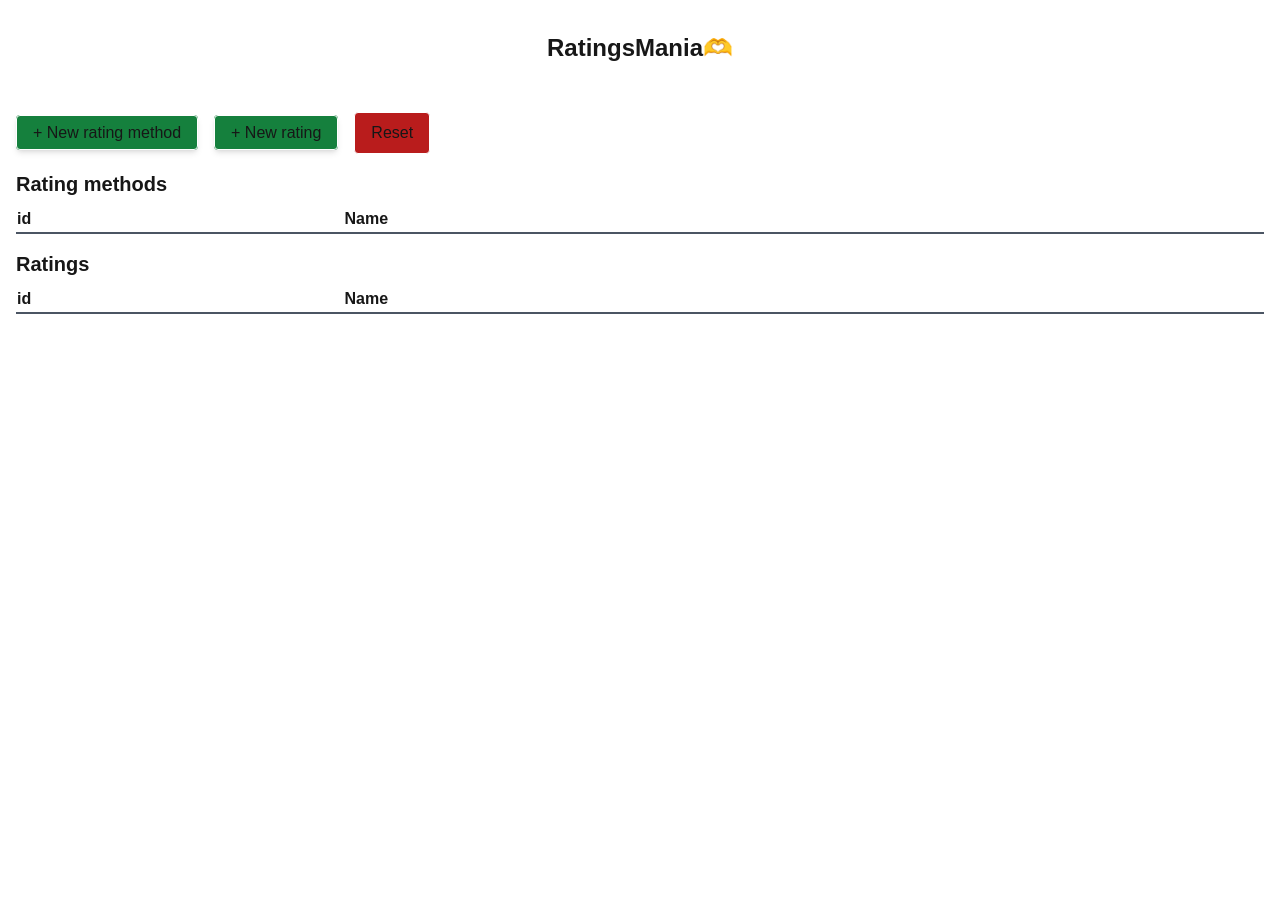
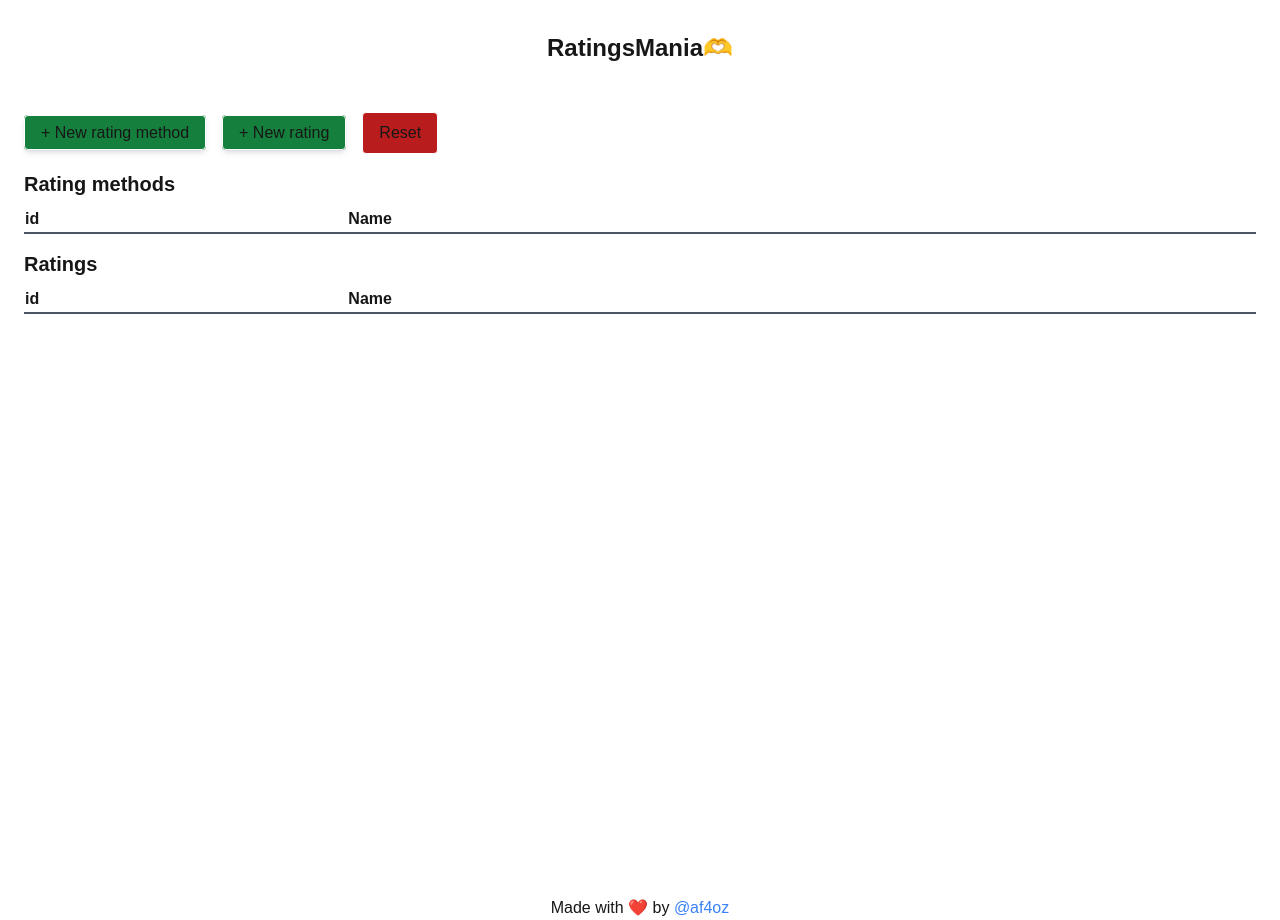
Before and after one commit to af4oz/rating-methods, a Next.js app: page / in a window 1280 px wide. Before the commit the page ends 800 px from the top, so only its background shows below. Built offline with nearby package versions, Linux system fonts and the light colour scheme.

Commit message:
Add some styles

```diff
--- a/components/Layout.tsx
+++ b/components/Layout.tsx
@@ -2,11 +2,17 @@ import { ReactElement } from "react";
 
 export default function Layout({ children }: { children: ReactElement }) {
   return (
-    <div className="container mx-auto">
+    <div className="container px-2 mx-auto">
       <header className="my-8 w-full text-center font-bold text-2xl">
         RatingsMania🫶
       </header>
-      <main>{children}</main>
+      <main className="min-h-screen">{children}</main>
+      <footer className="text-center">
+        Made with ❤️ by{" "}
+        <a className="link" href="https://github.com/af4oz">
+          @af4oz
+        </a>
+      </footer>
     </div>
   );
 }
--- a/pages/index.tsx
+++ b/pages/index.tsx
@@ -42,7 +42,9 @@ export default function Home() {
                     <tr className="border-b-1 border-gray-600" key={item.id}>
                       <td>{item.id}</td>
                       <td>
-                        <Link href={`/method/${item.id}`}>{item.name}</Link>
+                        <Link className="link" href={`/method/${item.id}`}>
+                          {item.name}
+                        </Link>
                       </td>
                     </tr>
                   );
@@ -65,7 +67,9 @@ export default function Home() {
                     <tr className="border-b-1 border-gray-600" key={item.id}>
                       <td>{item.id}</td>
                       <td>
-                        <Link href={`/rating/${item.id}`}>{item.name}</Link>
+                        <Link className="link" href={`/rating/${item.id}`}>
+                          {item.name}
+                        </Link>
                       </td>
                     </tr>
                   );
--- a/pages/method/[id].tsx
+++ b/pages/method/[id].tsx
@@ -28,13 +28,13 @@ export default function ViewMethod() {
       <div className="flex justify-between">
         <h1 className="h1">Rating Method Name: {method.name}</h1>
         <div>
-          <button className="btn-primary mr-4" onClick={handleApply}>
+          <button className="btn-primary mr-4 mb-2" onClick={handleApply}>
             Apply
           </button>
-          <button className="btn-primary mr-4" onClick={handleEdit}>
+          <button className="btn-primary mr-4 mb-2" onClick={handleEdit}>
             Edit 📝
           </button>
-          <button className="btn-primary" onClick={handleFork}>
+          <button className="btn-primary mb-2" onClick={handleFork}>
             Fork
           </button>
         </div>
--- a/pages/rating/[id].tsx
+++ b/pages/rating/[id].tsx
@@ -24,10 +24,10 @@ export default function ViewRating() {
       <div className="flex justify-between">
         <h1 className="h1">Rating Name: {rating.name}</h1>
         <div>
-          <button className="btn-primary mr-4" onClick={handleEdit}>
+          <button className="btn-primary mr-4 mb-2" onClick={handleEdit}>
             Edit 📝
           </button>
-          <button className="btn-primary" onClick={handleFork}>
+          <button className="btn-primary mb-2" onClick={handleFork}>
             Fork
           </button>
         </div>
--- a/styles/globals.css
+++ b/styles/globals.css
@@ -40,4 +40,7 @@ input {
   .h3 {
     @apply py-2 font-bold text-md
   }
+  .link {
+    @apply text-blue-500 hover:text-blue-400
+  }
 }
```
